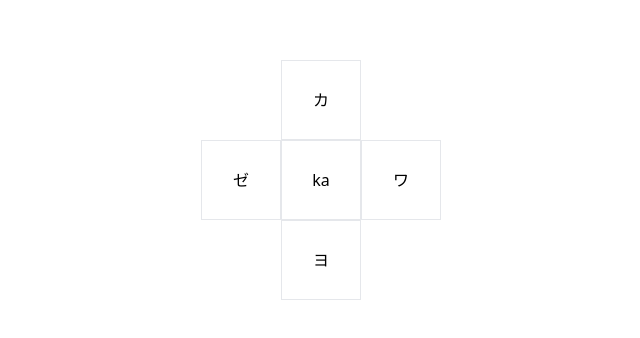
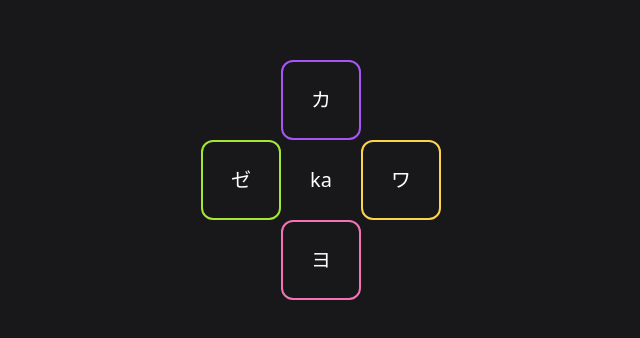
Before and after one commit to leafnya/japanese-kana-practice, a Nuxt app: page / in a window 1280 px wide. Shown: the part 220-558 px from the top of the page, without its empty margins (319-959 px from the left). Built offline with nearby package versions, Linux system fonts and the light colour scheme.

Commit message:
feat: colors

```diff
--- a/app.vue
+++ b/app.vue
@@ -21,45 +21,37 @@ function choose(option: number) {
 </script>
 
 <template>
-  <div class="flex size-full items-center justify-center">
+  <div class="flex size-full items-center justify-center bg-zinc-900 text-xl text-white">
     <div class="relative">
       <div
-        class="flex size-20 items-center justify-center border"
+        class="flex size-20 items-center justify-center font-medium"
       >
         {{ question.question }}
       </div>
       <OptionCell
-        class="-translate-y-full"
-        :class="{
-          'bg-red-200': wrong && lastOption === 0,
-        }"
+        class="-translate-y-full border-purple-500"
+        :wrong="wrong && lastOption === 0"
         @click="choose(0)"
       >
         {{ question.options[0] }}
       </OptionCell>
       <OptionCell
-        class="translate-x-full"
-        :class="{
-          'bg-red-200': wrong && lastOption === 1,
-        }"
+        class="translate-x-full border-amber-300"
+        :wrong="wrong && lastOption === 1"
         @click="choose(1)"
       >
         {{ question.options[1] }}
       </OptionCell>
       <OptionCell
-        class="translate-y-full"
-        :class="{
-          'bg-red-200': wrong && lastOption === 2,
-        }"
+        class="translate-y-full border-pink-400"
+        :wrong="wrong && lastOption === 2"
         @click="choose(2)"
       >
         {{ question.options[2] }}
       </OptionCell>
       <OptionCell
-        class="-translate-x-full"
-        :class="{
-          'bg-red-200': wrong && lastOption === 3,
-        }"
+        class="-translate-x-full border-lime-400"
+        :wrong="wrong && lastOption === 3"
         @click="choose(3)"
       >
         {{ question.options[3] }}
@@ -74,5 +66,6 @@ html, body, #__nuxt {
   height: 100%;
   margin: 0;
   padding: 0;
+  cursor: default;
 }
 </style>
--- a/components/OptionCell.vue
+++ b/components/OptionCell.vue
@@ -1,5 +1,14 @@
+<script setup lang="ts">
+const { wrong } = defineProps<{ wrong: boolean }>()
+</script>
+
 <template>
-  <button class="absolute inset-0 size-20 border">
-    <slot />
+  <button
+    class="absolute inset-0 flex size-20 items-center justify-center rounded-xl border-2 font-medium transition-colors"
+    :class="{ 'bg-red-500/80 ': wrong }"
+  >
+    <span :class="{ 'animate-[bounce_0.3s_ease]': wrong }">
+      <slot />
+    </span>
   </button>
 </template>
```
